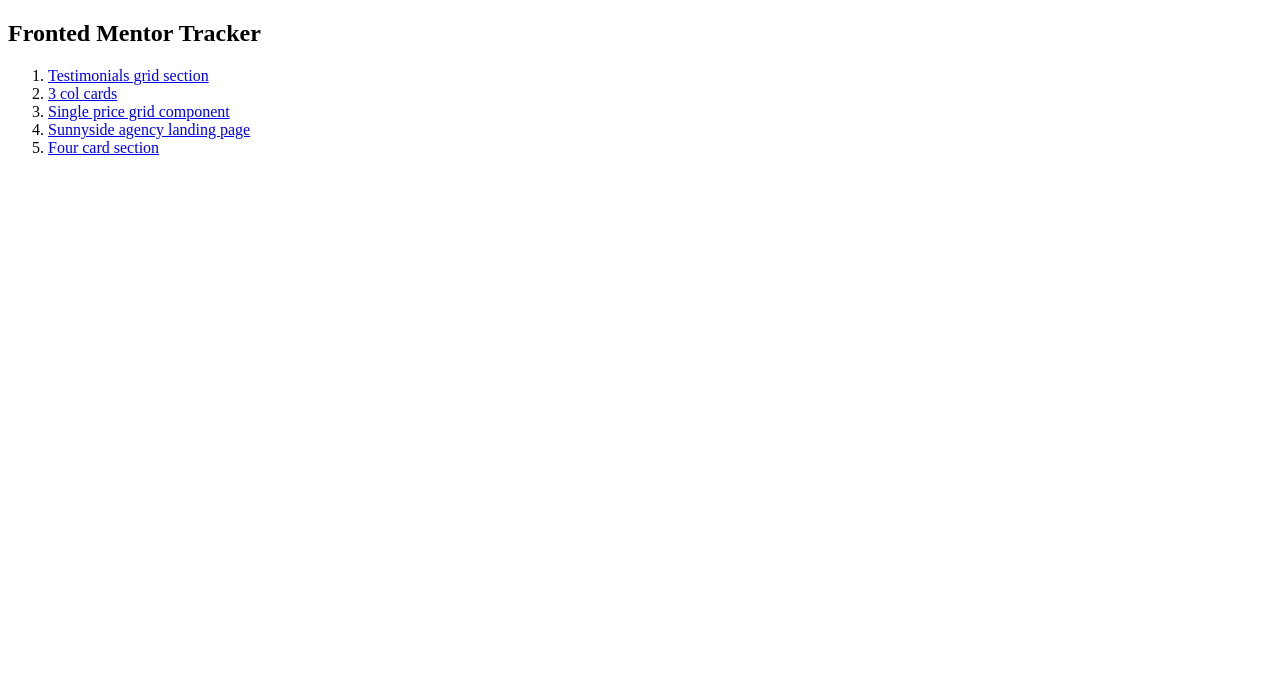
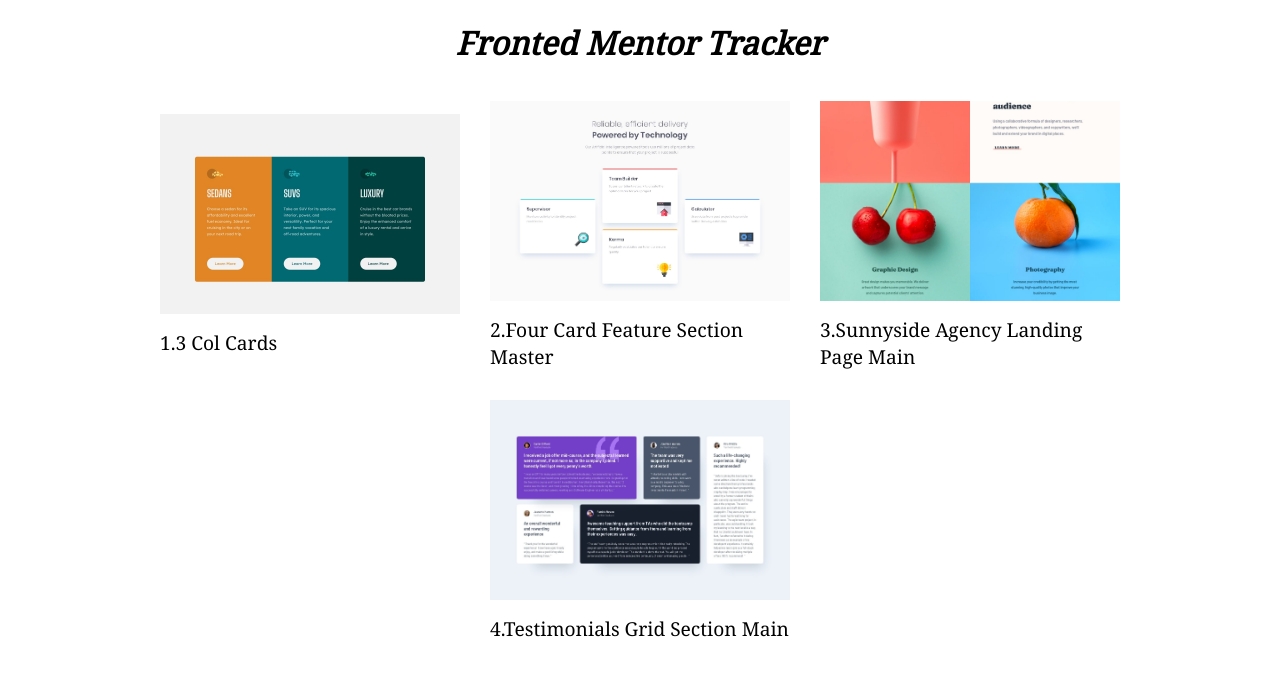
Before and after one commit to trstefan/fmtracker, a plain HTML site: page index.html in a window 1280 px wide. Drawn offline with Linux system fonts and the light colour scheme.

Commit message:
added script + some style

```diff
--- a/index.html
+++ b/index.html
@@ -4,34 +4,14 @@
     <meta charset="UTF-8" />
     <meta http-equiv="X-UA-Compatible" content="IE=edge" />
     <meta name="viewport" content="width=device-width, initial-scale=1.0" />
+    <link rel="stylesheet" href="style.css" />
     <title>Fronted Mentor Tracker</title>
   </head>
   <body>
-    <h2>Fronted Mentor Tracker</h2>
-    <ol>
-      <li>
-        <a href="./testimonials-grid-section-main/index.html"
-          >Testimonials grid section</a
-        >
-      </li>
-      <li>
-        <a href="./3-col-cards/index.html">3 col cards</a>
-      </li>
-      <li>
-        <a href="./single-price-grid-component/index.html"
-          >Single price grid component</a
-        >
-      </li>
-      <li>
-        <a href="./sunnyside-agency-landing-page-main/index.html"
-          >Sunnyside agency landing page</a
-        >
-      </li>
-      <li>
-        <a href="./four-card-feature-section-master/index.html"
-          >Four card section</a
-        >
-      </li>
-    </ol>
+    <div class="container">
+      <h1>Fronted Mentor Tracker</h1>
+      <ul id="list-projects"></ul>
+    </div>
   </body>
+  <script src="./script.js"></script>
 </html>
--- /dev/null
+++ b/script.js
@@ -0,0 +1,31 @@
+const projects = [
+  "3-col-cards",
+  "four-card-feature-section-master",
+  "sunnyside-agency-landing-page-main",
+  "testimonials-grid-section-main",
+];
+
+const list = document.getElementById("list-projects");
+
+projects.forEach((project, i) => {
+  const projectCard = document.createElement("li");
+  const projectLink = document.createElement("a");
+
+  const img = document.createElement("img");
+  img.src = `/${project}/design/desktop-design.jpg`;
+
+  projectLink.href = `/${project}/index.html`;
+  projectLink.innerText = `${i + 1}.${formatName(project)}`;
+  projectLink.prepend(img);
+  // projectCard.appendChild(img);
+  projectCard.appendChild(projectLink);
+
+  list.appendChild(projectCard);
+});
+
+function formatName(name) {
+  return name
+    .split("-")
+    .map((word) => word[0].toUpperCase() + word.slice(1))
+    .join(" ");
+}
--- a/style.css
+++ b/style.css
@@ -0,0 +1,46 @@
+@import url("https://fonts.googleapis.com/css2?family=Noto+Serif&display=swap");
+* {
+  box-sizing: border-box;
+}
+
+body {
+  font-family: "Noto Serif", sans-serif;
+}
+
+h1 {
+  text-align: center;
+  font-style: italic;
+}
+
+ul {
+  display: flex;
+  flex-wrap: wrap;
+  justify-content: center;
+  align-items: center;
+  list-style: none;
+  padding: 0;
+}
+
+ul li {
+  margin: 15px;
+  width: 300px;
+}
+
+ul li a {
+  font-size: 1.2rem;
+  color: black;
+  text-decoration: none;
+}
+
+ul li a img {
+  display: block;
+  object-fit: cover;
+  margin-bottom: 15px;
+  transition: transform 0.3s ease;
+  height: 200px;
+  width: 300px;
+}
+
+ul li a img:hover {
+  transform: scale(1.05);
+}
```
